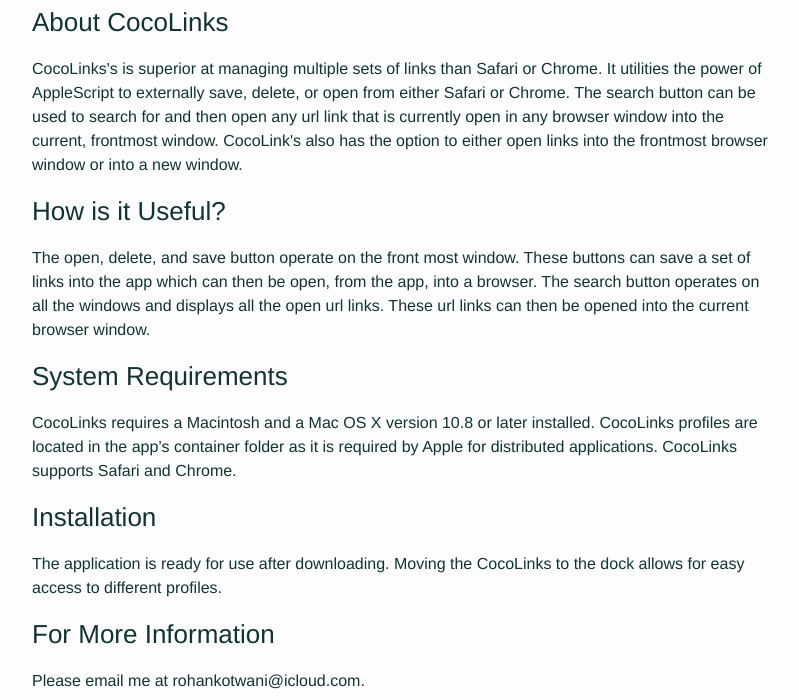
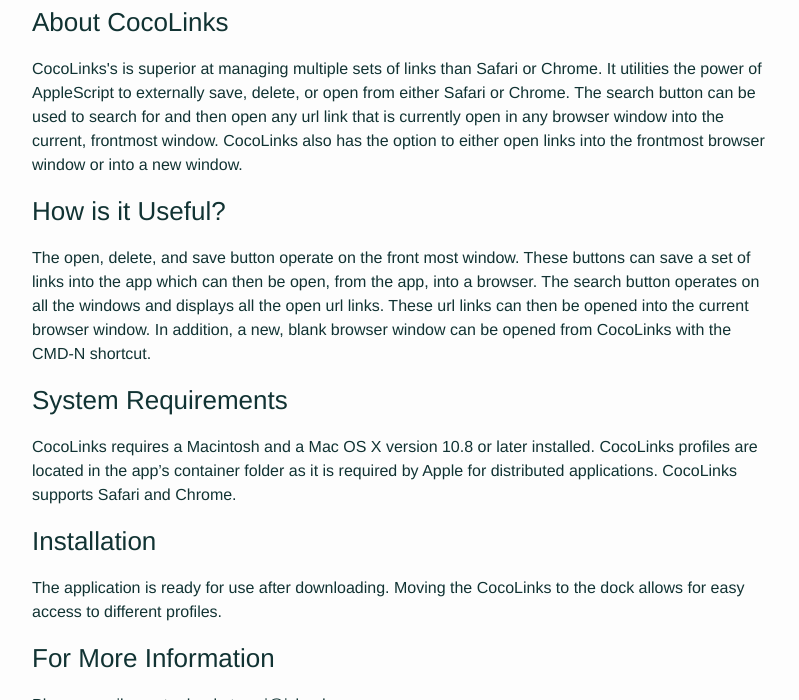
Before and after one commit to CocoApplications/CocoApplications, a Jekyll site: the page built from _posts/2017-09-18-CocoLinks.html, in a window 1280 px wide and 900 px high, scrolled down 395 px, cut to the strip 200-900 px from the top of the window. Shown: the whole strip, without its empty margins (238-1037 px from the left). Built offline with Jekyll 4.4.1, drawn with Linux system fonts in a browser that asks for light colours.

Commit message:
prototyping

```diff
--- a/_posts/2017-09-18-CocoLinks.html
+++ b/_posts/2017-09-18-CocoLinks.html
@@ -26,15 +26,16 @@
         About CocoLinks
     </h3>
     <p>
-    CocoLinks's is superior at managing multiple sets of links than Safari or Chrome. It utilities the power of AppleScript to externally save, delete, or open from either Safari or Chrome. The search button can be used to search for and then open any url link that is currently open in any browser window into the current, frontmost window. CocoLink's also has the option to either open links into the frontmost browser window or into a new window.
+    CocoLinks's is superior at managing multiple sets of links than Safari or Chrome. It utilities the power of AppleScript to externally save, delete, or open from either Safari or Chrome. The search button can be used to search for and then open any url link that is currently open in any browser window into the current, frontmost window. CocoLinks also has the option to either open links into the frontmost browser window or into a new window.
     </p>
 
     <h3>
         How is it Useful?
     </h3>
     <p>
-        The open, delete, and save button operate on the front most window. These buttons can save a set of links into the app which can then be open, from the app, into a browser. The search button operates on all the windows and displays all the open url links. These url links can then be opened into the current browser window.
+        The open, delete, and save button operate on the front most window. These buttons can save a set of links into the app which can then be open, from the app, into a browser. The search button operates on all the windows and displays all the open url links. These url links can then be opened into the current browser window. In addition, a new, blank browser window can be opened from CocoLinks with the CMD-N shortcut.
     </p>
+
 
     <h3>
         System Requirements
```
